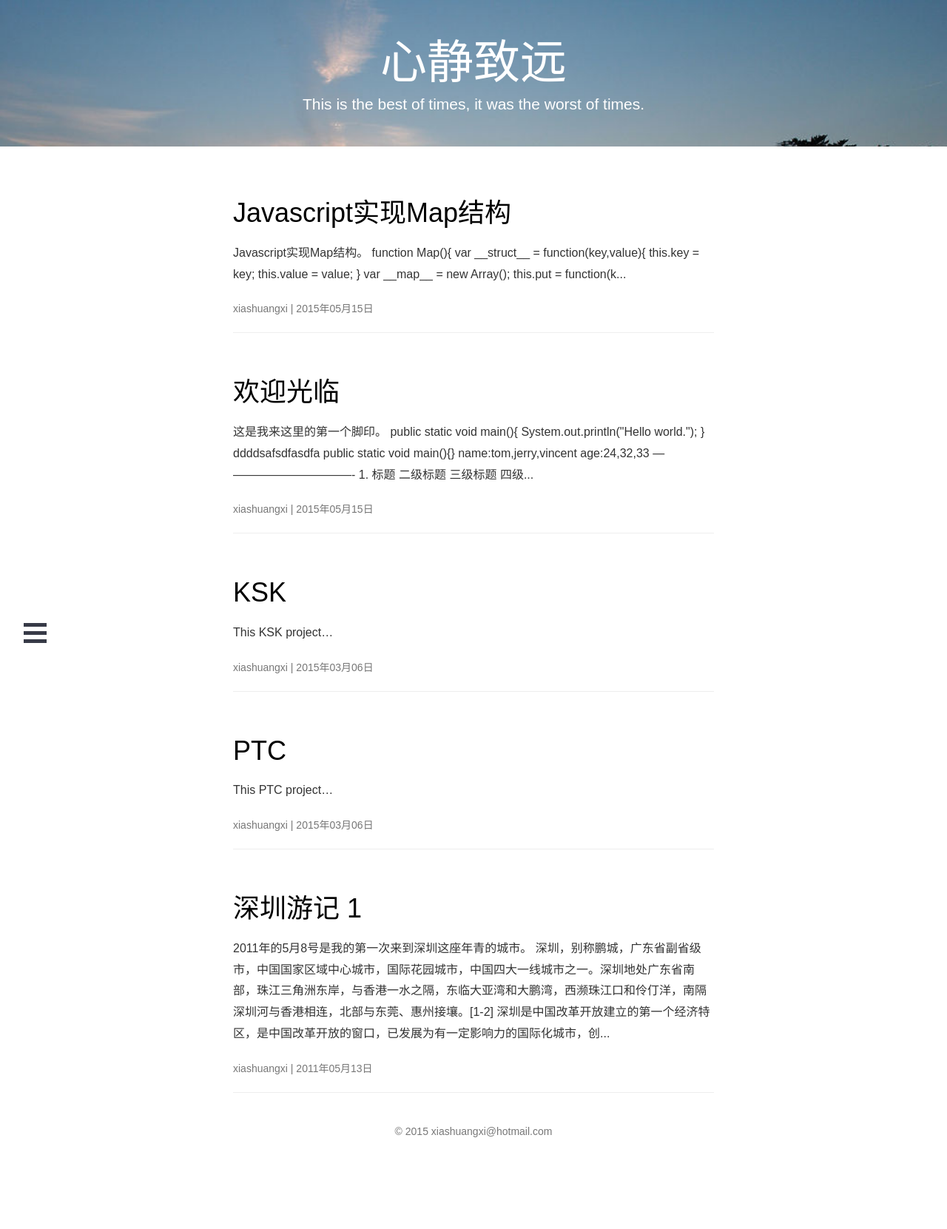
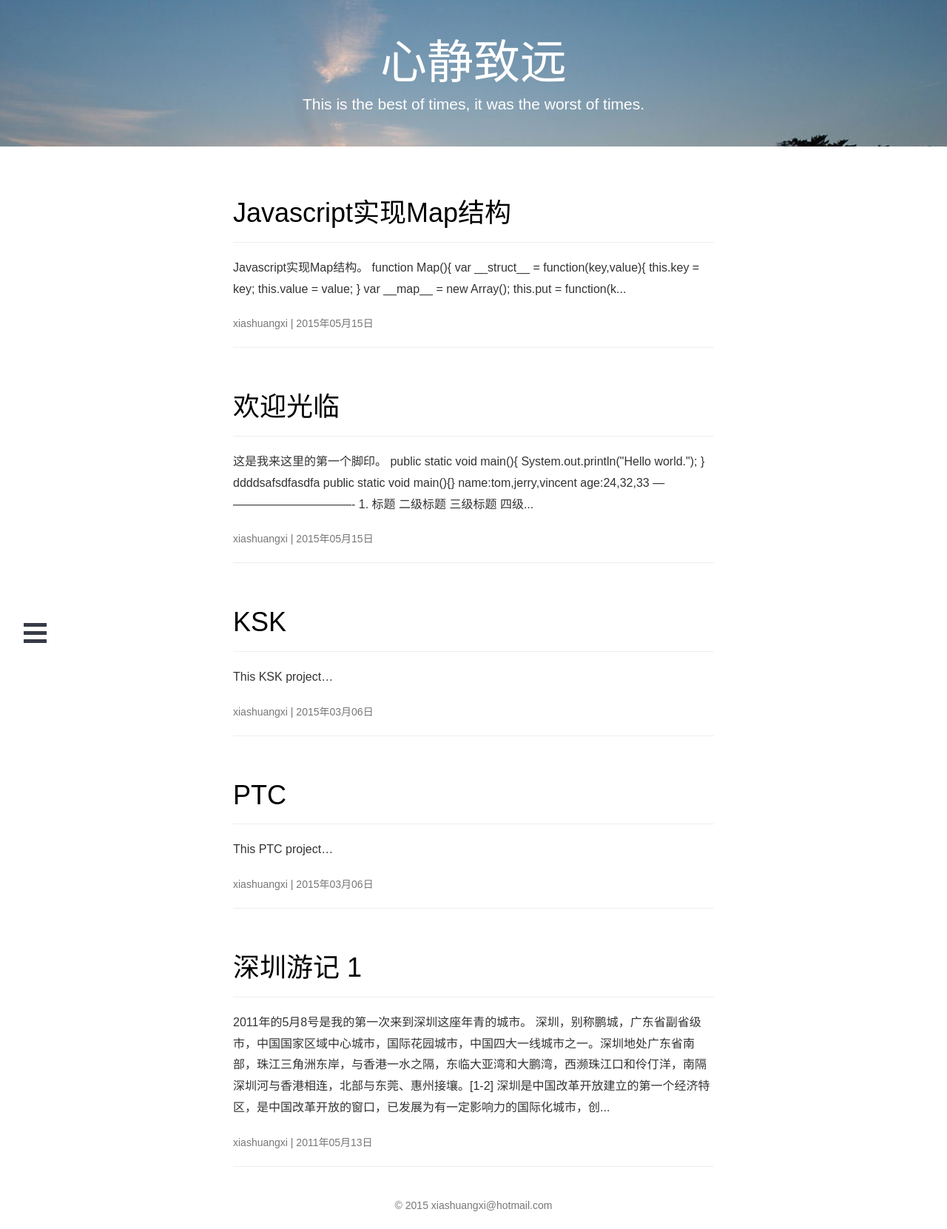
Before and after one commit to jinchangle/xiashuangxi.github.io, a Jekyll site: the page built from index.html, in a window 1280 px wide. Shown: the whole page at 74% size. Built offline with Jekyll 4.4.1, drawn with Linux system fonts in a browser that asks for light colours; nearby versions of some CDN libraries; the list of posts is cut into pages by our own code; comment, search, counter and statistics services are not loaded; before the commit the page ends 1561 px from its top, so only the background shows below that.

Commit message:
Please enter the commit message for your changes. Lines starting  with '' will be ignored, and an empty message aborts the commit.  On branch master  Your branch is up-to-date with 'origin/master'.
 Changes to be committed:
	modified:   _layouts/default.html
	modified:   _layouts/post.html

```diff
--- a/_layouts/default.html
+++ b/_layouts/default.html
@@ -6,14 +6,14 @@
 <!-- Begin page content -->
 {% for post in paginator.posts %}
     <div class="container docls">
-        <div class="page-header" style="border-bottom:0px solid #eee;padding-bottom: 0px; ">
+        <div class="page-header">
             <a href='{{ site.baseurl }}{{ post.url }}'>
                 <h1>{{ post.title }}</h1>
             </a>
 
         </div>
         <p class="lead" >{{ post.content |strip_html|truncate:200}}</p>
-        <p style='font-size:14px;color:#777;'>
+        <p class="tag">
             xiashuangxi&nbsp;|&nbsp;{{ post.date| date:"%Y年%m月%d日" }}
         </p>
         <hr>
--- a/_layouts/post.html
+++ b/_layouts/post.html
@@ -6,7 +6,7 @@
 <div class="container" >
     <div class="page-header">
         <h1 style="text-align:center;">{{ page.title }}</h1>
-        <span style='font-size:14px;color:#777;'>{{ page.date| date:"%Y年%m月%d日" }}</span>
+        <span class="tag">{{ page.date| date:"%Y年%m月%d日" }}</span>
         {% for tag in page.tags %}
         <vkbd>{{ tag }}</vkbd>
         {% endfor %}
```
